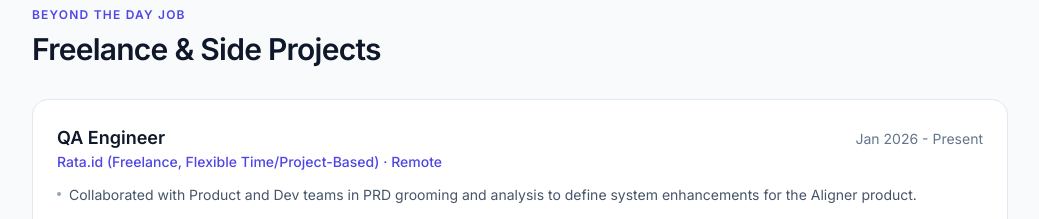
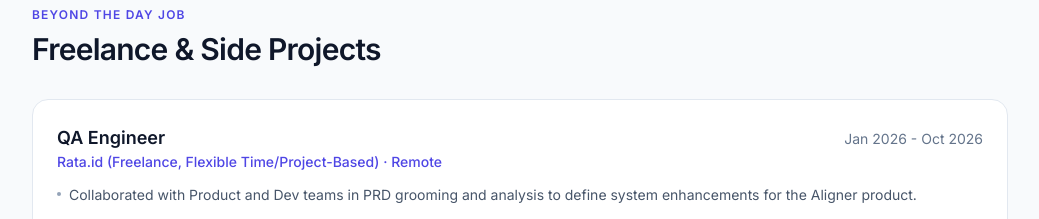
Before and after one commit to mhdnurfaizzy/portofolio, a Next.js app: page / in a window 1280 px wide. Shown: the part 3040-3259 px from the top of the page, without its empty margins (120-1159 px from the left). Built offline with nearby package versions, Linux system fonts and the light colour scheme.

Commit message:
End Rata.id freelance period in Oct 2026

```diff
--- a/app/data.ts
+++ b/app/data.ts
@@ -31,7 +31,7 @@ export const freelanceProjects = [
   {
     role: "QA Engineer",
     company: "Rata.id (Freelance, Flexible Time/Project-Based)",
-    period: "Jan 2026 - Present",
+    period: "Jan 2026 - Oct 2026",
     location: "Remote",
     points: [
       "Collaborated with Product and Dev teams in PRD grooming and analysis to define system enhancements for the Aligner product.",
```
